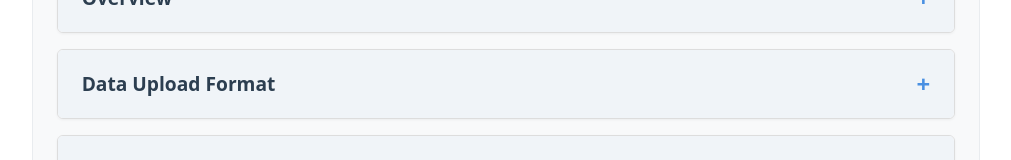
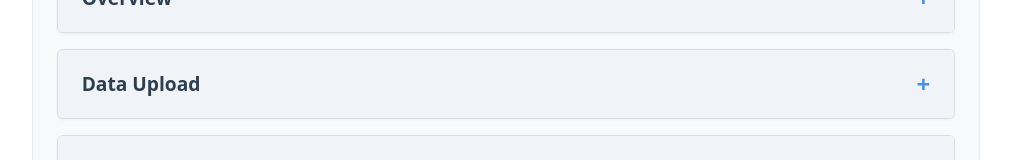
Before and after one commit to pbutland/solar, a React (Vite) app: page / in a window 1280 px wide. Shown: the part 891-1051 px from the top of the page, without its empty margins (134-1145 px from the left). Built offline with nearby package versions, Linux system fonts and the light colour scheme; no server answers.

Commit message:
Added help section on how energy flow is calculated

```diff
--- a/src/components/FileUpload.tsx
+++ b/src/components/FileUpload.tsx
@@ -132,7 +132,7 @@ const FileUpload: React.FC<FileUploadProps> = ({ onDataLoaded, onError }) => {
   return (
     <div className="file-upload-section">
       <div className="upload-header">
-        <h3>Upload Your Energy Data <InfoTooltip text="See <strong>Data Upload Format</strong> help section below for supported formats"></InfoTooltip></h3>
+        <h3>Upload Your Energy Data <InfoTooltip text="See <strong>Data Upload</strong> help section below for supported formats"></InfoTooltip></h3>
         <p>Upload your electricity usage CSV file to see personalized solar analysis</p>
       </div>
       <div {...getRootProps()} className={`dropzone ${isDragActive ? 'active' : ''}`}>
--- a/src/components/HelpSection.tsx
+++ b/src/components/HelpSection.tsx
@@ -56,7 +56,7 @@ const HelpSection: React.FC = () => {
             className="help-header"
             onClick={() => toggleSection('dataUpload')}
           >
-            <h3>Data Upload Format</h3>
+            <h3>Data Upload</h3>
             <span className="expand-icon">{expandedSections.dataUpload ? '−' : '+'}</span>
           </div>
           {expandedSections.dataUpload && (
@@ -166,6 +166,18 @@ const HelpSection: React.FC = () => {
                 Where System Efficiency accounts for factors like panel conversion efficiency,
                 inverter losses, shading, and orientation.
               </p>
+              <h4>How Energy Flow is Calculated</h4>
+              <p>
+                For each interval of every day, your energy consumption is met in the following order:
+              </p>
+              <ol>
+                <li><strong>Solar generation</strong> is used first to fulfill your consumption needs for that interval.</li>
+                <li>If there is still unmet consumption, <strong>stored battery energy</strong> is used next (if a battery is present and has charge).</li>
+                <li>Any remaining consumption is supplied by the <strong>grid</strong>.</li>
+              </ol>
+              <p>
+                If there is excess solar generation after meeting your consumption for an interval, the surplus is used to charge the battery (if not already full). Any solar energy left after charging the battery is exported to the grid, up to your daily export limit. Any additional excess is not exported.
+              </p>
             </div>
           )}
         </div>
```
